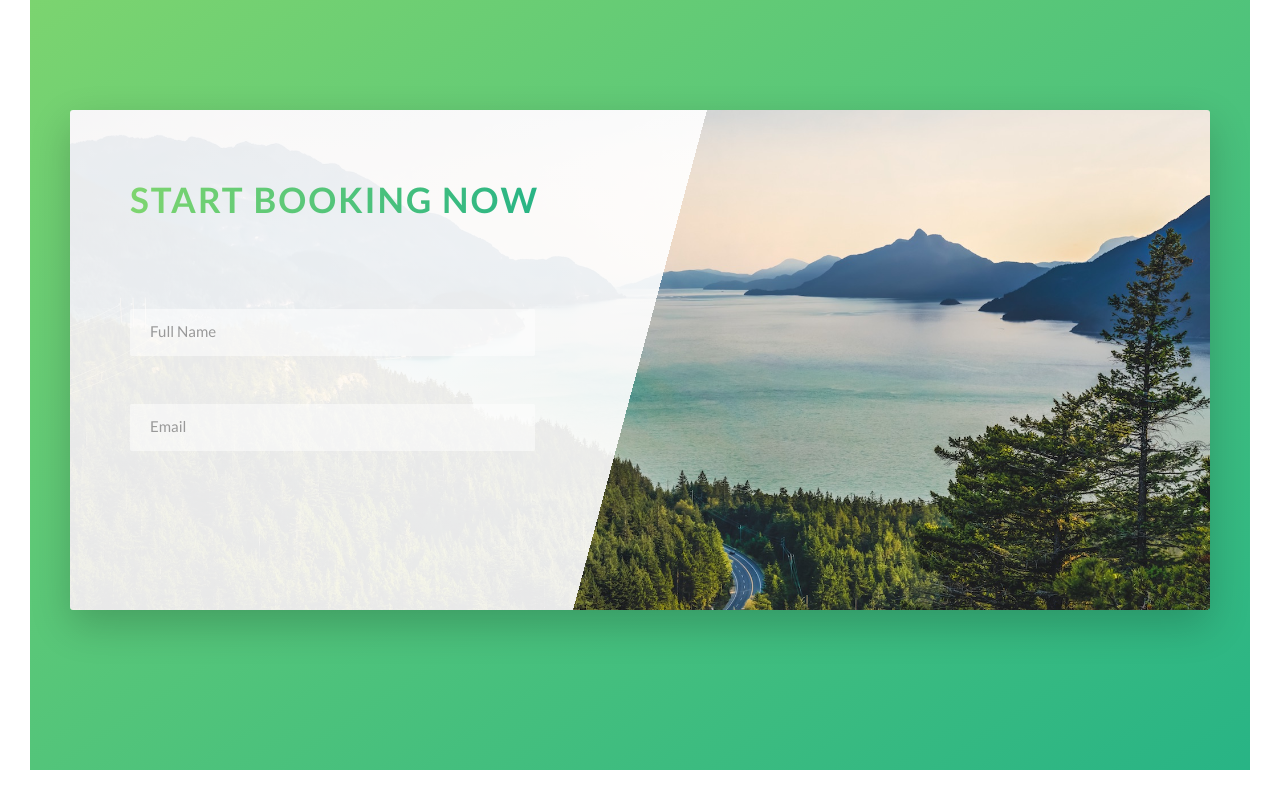
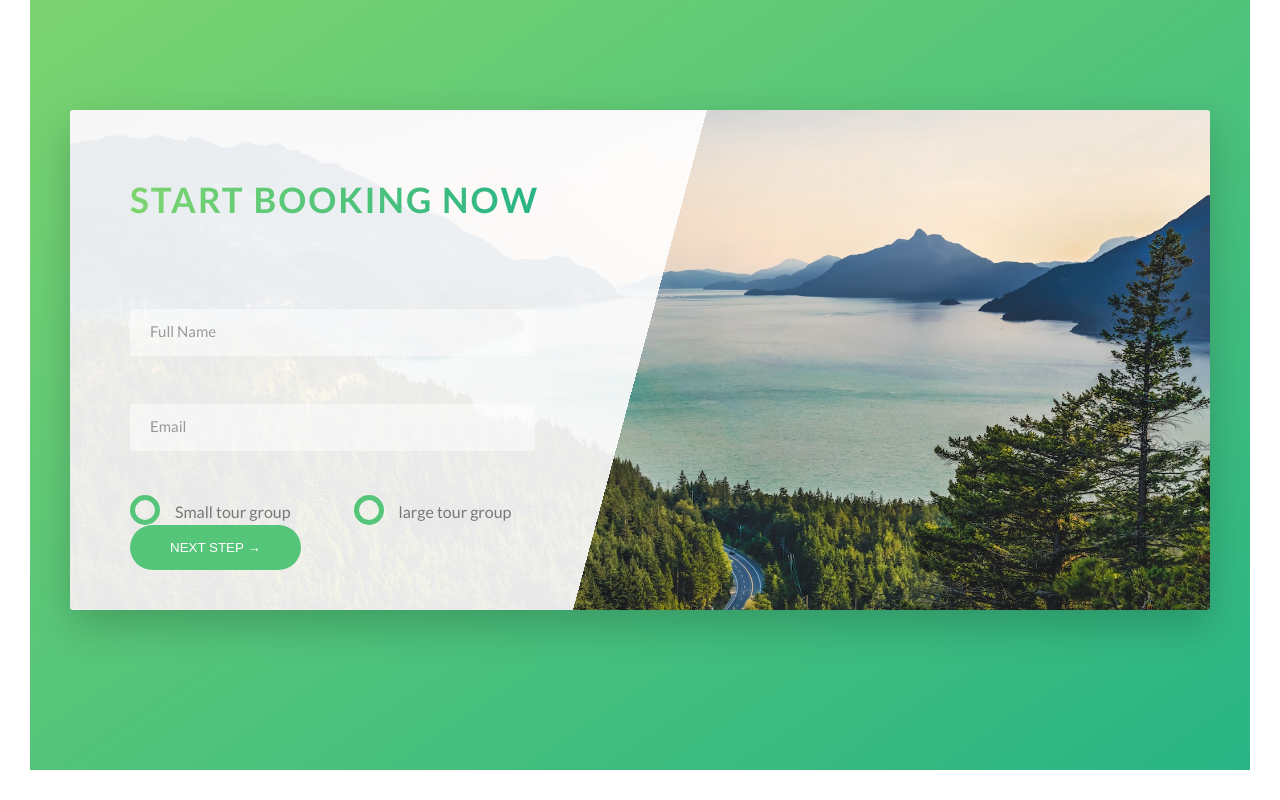
Before and after one commit to Toyurc/Natours, a website: page index.html in a window 1280 px wide. Shown: the part 4545-5345 px from the top of the page. Drawn offline with Linux system fonts and the light colour scheme.

Commit message:
added booking section

```diff
--- a/index.html
+++ b/index.html
@@ -284,12 +284,12 @@
             <div class="row">
                 <div class="book">
                     <div class="book__form">
-                        <form  method="POST" action="#" class="form">
-                                <div class="">
-                                        <h2 class="heading-secondary">
-                                            Start booking Now
-                                        </h2>
-                                    </div>
+                        <form method="POST" action="#" class="form">
+                            <div class="">
+                                <h2 class="heading-secondary">
+                                    Start booking Now
+                                </h2>
+                            </div>
                             <div class="form__group margin-top--big">
                                 <input type="text" class="form__input" id="name" placeholder="Full Name" required>
                                 <label for="name" class="form__label">Full Name</label>
@@ -297,6 +297,25 @@
                             <div class="form__group">
                                 <input type="email" class="form__input" id="name" placeholder="Email" required>
                                 <label for="email" class="form__label">Email Address</label>
+                            </div>
+                            <div class="form__group">
+                                <div class="form__radio-group">
+                                    <input type="radio" class="form__radio-input" id="small" name="size">
+                                    <label for="small" class="form__radio-label">
+                                        <span class="form__radio-button"></span>
+                                        Small tour group
+                                    </label>
+                                </div>
+                                <div class="form__radio-group">
+                                    <input type="radio" class="form__radio-input" id="large" name="size">
+                                    <label for="large" class="form__radio-label">
+                                        <span class="form__radio-button"></span>
+                                        large tour group
+                                    </label>
+                                </div>
+                                <div class="form__group">
+                                    <button class="btn btn--green">Next step &rarr;</button>
+                                </div>
                             </div>
                         </form>
                     </div>
--- a/sass/abstracts/_mixins.scss
+++ b/sass/abstracts/_mixins.scss
@@ -6,6 +6,10 @@
     border-radius: 10rem;
     transition: all .2s;
     position: relative;
+
+    //change for button element
+    border: none;
+    cursor: pointer;
 }
 
 @mixin clearfix {
--- a/sass/components/_button.scss
+++ b/sass/components/_button.scss
@@ -7,8 +7,12 @@
     &:visited  {
         @include button;
     }
+    &, {
+        @include button;
+    }
 
-    &:hover {
+    &:hover,
+    &:focus {
         transform: translateY(-3rem);
         box-shadow: 0 1rem 2rem rgba($color-black, 0.2);
 
@@ -18,8 +22,10 @@
         }
     }
 
-    &:active {
+    &:active,
+    &:focus {
         transform: translateY(-1rem);
+        outline: none;
         box-shadow: 0 .5rem 1rem rgba($color-black, 0.2);
     }
 
--- a/sass/components/_form.scss
+++ b/sass/components/_form.scss
@@ -3,23 +3,22 @@
         font-size: 1.5rem;
         font-family: inherit;
         padding: 1.3rem 2rem;
-        color:inherit;
+        color: inherit;
         border-radius: 2px;
         background-color: rgba($color-white, .5);
         border: none;
         border-bottom: 3px solid transparent;
         width: 90%;
+        display: block;
+        transition: all .3;
         &:focus {
-            display: block;
             outline: none;
             box-shadow: 0 1rem 2rem rgba($color-black, .1);
             border-bottom: 3px solid $color-primary;
         }
-
         &:focus:invalid {
             border-bottom: 3px solid $color-secondary-dark;
         }
-
         &::-webkit-input-placeholder {
             color: $color-grey-dark-2;
         }
@@ -35,12 +34,53 @@
         display: block;
         transition: all .3s;
     }
-
-    &__input:placeholder-shown + &__label {
+    &__input:placeholder-shown+&__label {
         opacity: 0;
         visibility: hidden;
         transform: translateY(-4rem);
     }
-
-    &__group {}
+    &__radio-input {
+        display: none;
+    }
+    &__radio-group {
+        width: 49%;
+        display: inline-block;
+    }
+    &__radio-label {
+        cursor: pointer;
+        font-size: $default-font-size;
+        position: relative;
+        padding-left: 4.5rem;
+    }
+    &__radio-button {
+        height: 3rem;
+        width: 3rem;
+        border: 5px solid $color-primary;
+        border-radius: 50%;
+        display: inline-block;
+        position: absolute;
+        left: 0;
+        top: -.7rem;
+        &::after {
+            display: block;
+            content: "";
+            width: 1.3rem;
+            height: 1.3rem;
+            border-radius: 50%;
+            position: absolute;
+            top: 50%;
+            left: 50%;
+            transform: translate(-50%, -50%);
+            background-color: $color-primary;
+            opacity: 0;
+            transition: opacity .2s;
+            -webkit-transition: opacity .2s;
+            -moz-transition: opacity .2s;
+            -ms-transition: opacity .2s;
+            -o-transition: opacity .2s;
+        }
+    }
+    &__radio-input:checked~&__radio-label &__radio-button::after {
+        opacity: 1;
+    }
 }
```
Also changed, not shown: css/style.css, sass/main.css (added), 1 other file.
